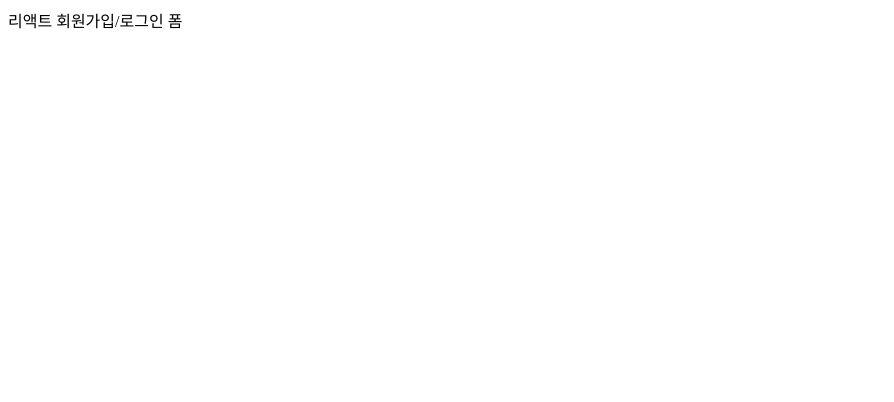
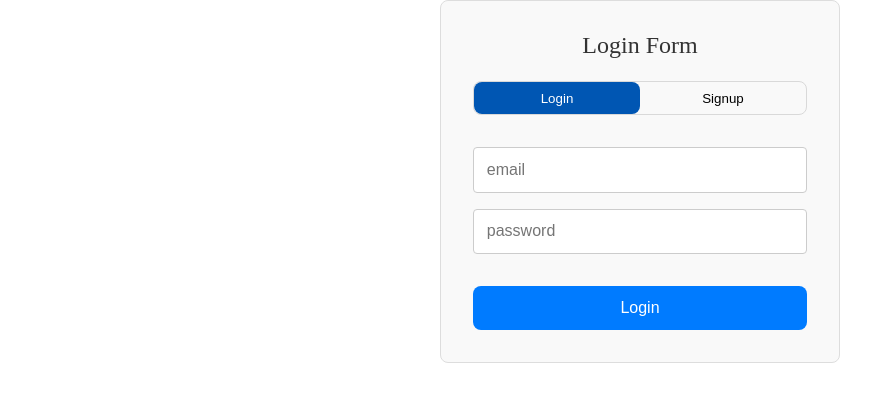
Before and after one commit to jinhokim98/react-auth-form, a React (Vite) app in the folder react-auth-form/: page / in a window 1280 px wide. Shown: the top 402 px of the page, without its empty margins (0-894 px from the left). Built offline with nearby package versions, Linux system fonts and the light colour scheme.

Commit message:
feat: 로그인/회원가입 기본적인 마크업

```diff
--- a/react-auth-form/src/App.tsx
+++ b/react-auth-form/src/App.tsx
@@ -1,5 +1,7 @@
+import AuthForm from "./components/Form";
+
 function App() {
-  return <div>리액트 회원가입/로그인 폼</div>;
+  return <AuthForm />;
 }
 
 export default App;
--- /dev/null
+++ b/react-auth-form/src/components/Form/index.tsx
@@ -0,0 +1,46 @@
+import React, { useState } from "react";
+import styles from "./style.module.css";
+import useLogin from "../../hooks/useLogin";
+import LoginInput from "../LoginInput";
+import useSignup from "../../hooks/useSignup";
+import SignupInput from "../SignupInput";
+
+type AuthMode = "Login" | "Signup";
+
+const AuthForm: React.FC = () => {
+  const [authMode, setAuthMode] = useState<AuthMode>("Login");
+  const loginProps = useLogin();
+  const signupProps = useSignup();
+
+  const isLogin = authMode === "Login";
+
+  return (
+    <section className={styles.authFormContainer}>
+      <h1 className={styles.title}>{isLogin ? "Login Form" : "Signup Form"}</h1>
+      <form className={styles.form}>
+        <fieldset className={styles.buttonGroup}>
+          <button
+            className={`${styles.button} ${isLogin && styles.buttonActive}`}
+            type="button"
+            onClick={() => setAuthMode("Login")}
+          >
+            Login
+          </button>
+          <button
+            className={`${styles.button} ${!isLogin && styles.buttonActive}`}
+            type="button"
+            onClick={() => setAuthMode("Signup")}
+          >
+            Signup
+          </button>
+        </fieldset>
+        {isLogin ? <LoginInput {...loginProps} /> : <SignupInput {...signupProps} />}
+        <button type="submit" className={styles.submitButton}>
+          {isLogin ? "Login" : "Signup"}
+        </button>
+      </form>
+    </section>
+  );
+};
+
+export default AuthForm;
--- /dev/null
+++ b/react-auth-form/src/components/Form/style.module.css
@@ -0,0 +1,57 @@
+.authFormContainer {
+  width: 100%;
+  max-width: 400px;
+  margin: 0 auto;
+  padding: 2rem;
+  border: 1px solid #ddd;
+  border-radius: 0.5rem;
+  background-color: #f9f9f9;
+}
+
+.title {
+  text-align: center;
+  margin-bottom: 1.5rem;
+  color: #333;
+
+  font-size: 1.5rem;
+}
+
+.form {
+  display: flex;
+  flex-direction: column;
+  width: 100%;
+
+  gap: 2rem;
+}
+
+.buttonGroup {
+  display: flex;
+  justify-content: space-between;
+  align-items: center;
+
+  width: 100%;
+
+  border: 1px solid #d9d9d9;
+  border-radius: 0.5rem;
+}
+
+.button {
+  flex: 1;
+  height: 2rem;
+  border-radius: 0.5rem;
+}
+
+.buttonActive {
+  background-color: #0056b3;
+  color: white;
+}
+
+.submitButton {
+  padding: 0.8rem;
+  background-color: #007bff;
+
+  color: white;
+  border: none;
+  border-radius: 0.5rem;
+  font-size: 1rem;
+}
--- /dev/null
+++ b/react-auth-form/src/components/LoginInput/index.tsx
@@ -0,0 +1,33 @@
+import styles from "./style.module.css";
+
+type LoginInputProps = {
+  email: string;
+  handleEmail: (email: string) => void;
+  password: string;
+  handlePassword: (password: string) => void;
+};
+
+const LoginInput = ({ email, handleEmail, password, handlePassword }: LoginInputProps) => {
+  return (
+    <fieldset className={styles.fieldset}>
+      <input
+        type="email"
+        value={email}
+        onChange={(e) => handleEmail(e.target.value)}
+        required
+        placeholder="email"
+        className={styles.input}
+      />
+      <input
+        type="password"
+        value={password}
+        onChange={(e) => handlePassword(e.target.value)}
+        required
+        placeholder="password"
+        className={styles.input}
+      />
+    </fieldset>
+  );
+};
+
+export default LoginInput;
--- /dev/null
+++ b/react-auth-form/src/components/LoginInput/style.module.css
@@ -0,0 +1,20 @@
+.fieldset {
+  display: flex;
+  flex-direction: column;
+
+  gap: 1rem;
+}
+
+.input {
+  width: 100%;
+  padding: 0.8rem;
+  border: 1px solid #ccc;
+  border-radius: 4px;
+  font-size: 1rem;
+}
+
+.input:focus {
+  outline: none;
+  border-color: #007bff;
+  box-shadow: 0 0 4px rgba(0, 123, 255, 0.25);
+}
--- /dev/null
+++ b/react-auth-form/src/components/SignupInput/index.tsx
@@ -0,0 +1,50 @@
+import styles from "./style.module.css";
+
+type SignupInputProps = {
+  email: string;
+  handleEmail: (email: string) => void;
+  password: string;
+  handlePassword: (password: string) => void;
+  confirmPassword: string;
+  handleConfirmPassword: (confirmPassword: string) => void;
+};
+
+const SignupInput = ({
+  email,
+  handleEmail,
+  password,
+  handlePassword,
+  confirmPassword,
+  handleConfirmPassword,
+}: SignupInputProps) => {
+  return (
+    <fieldset className={styles.fieldset}>
+      <input
+        type="email"
+        value={email}
+        onChange={(e) => handleEmail(e.target.value)}
+        required
+        placeholder="email"
+        className={styles.input}
+      />
+      <input
+        type="password"
+        value={password}
+        onChange={(e) => handlePassword(e.target.value)}
+        required
+        placeholder="password"
+        className={styles.input}
+      />
+      <input
+        type="password"
+        value={confirmPassword}
+        onChange={(e) => handleConfirmPassword(e.target.value)}
+        required
+        placeholder="confirm password"
+        className={styles.input}
+      />
+    </fieldset>
+  );
+};
+
+export default SignupInput;
--- /dev/null
+++ b/react-auth-form/src/components/SignupInput/style.module.css
@@ -0,0 +1,20 @@
+.fieldset {
+  display: flex;
+  flex-direction: column;
+
+  gap: 1rem;
+}
+
+.input {
+  width: 100%;
+  padding: 0.8rem;
+  border: 1px solid #ccc;
+  border-radius: 4px;
+  font-size: 1rem;
+}
+
+.input:focus {
+  outline: none;
+  border-color: #007bff;
+  box-shadow: 0 0 4px rgba(0, 123, 255, 0.25);
+}
--- /dev/null
+++ b/react-auth-form/src/hooks/useLogin.tsx
@@ -0,0 +1,23 @@
+import { useState } from "react";
+
+const useLogin = () => {
+  const [email, setEmail] = useState("");
+  const [password, setPassword] = useState("");
+
+  const handleEmail = (email: string) => {
+    setEmail(email);
+  };
+
+  const handlePassword = (password: string) => {
+    setPassword(password);
+  };
+
+  return {
+    email,
+    handleEmail,
+    password,
+    handlePassword,
+  };
+};
+
+export default useLogin;
--- /dev/null
+++ b/react-auth-form/src/hooks/useSignup.tsx
@@ -0,0 +1,30 @@
+import { useState } from "react";
+
+const useSignup = () => {
+  const [email, setEmail] = useState("");
+  const [password, setPassword] = useState("");
+  const [confirmPassword, setConfirmPassword] = useState("");
+
+  const handleEmail = (email: string) => {
+    setEmail(email);
+  };
+
+  const handlePassword = (password: string) => {
+    setPassword(password);
+  };
+
+  const handleConfirmPassword = (confirmPassword: string) => {
+    setConfirmPassword(confirmPassword);
+  };
+
+  return {
+    email,
+    handleEmail,
+    password,
+    handlePassword,
+    confirmPassword,
+    handleConfirmPassword,
+  };
+};
+
+export default useSignup;
```
Also changed, not shown: react-auth-form/src/main.tsx (+8 -7 lines).
